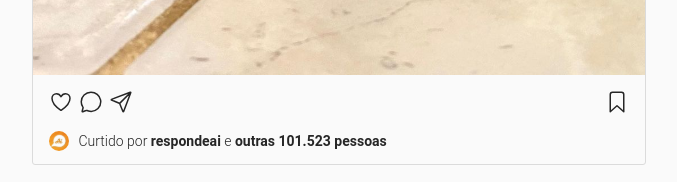
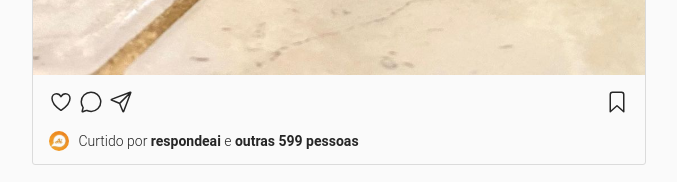
Before and after one commit to ttelmo1/projeto7-instagramreact, a React (Create React App) app: page / in a window 1280 px wide. Shown: the part 820-1002 px from the top of the page, without its empty margins (141-818 px from the left). Built offline with nearby package versions, Linux system fonts and the light colour scheme.

Commit message:
likes and deslikes

```diff
--- a/public/css/style.css
+++ b/public/css/style.css
@@ -182,6 +182,10 @@ body {
 
 .post .conteudo img {
   width: 100%;
+}
+
+.acoes ion-icon[name = "heart"]{
+  color: red
 }
 
 .post .fundo .acoes {
--- a/src/components/Post.js
+++ b/src/components/Post.js
@@ -3,12 +3,39 @@ import React from "react"
 export default function Post(props) {
 
   const [bookMark, setBookMark] = React.useState("bookmark-outline");
+  const [like, setLike] = React.useState(false);
+  const [likesValue, setLikesValue] = React.useState(props.likes);
+  let countClick = 0;
 
   function changeBookMark(bookMark) {
     !(bookMark === "bookmark") ? setBookMark("bookmark") : setBookMark("bookmark-outline")
   }
 
+  function clickLike(){
+
+    if(like)setLikesValue(likesValue - 1)
+    else setLikesValue(likesValue + 1)
+
+    setLike(!like)
+
+  }
+
+  function dbClick(){
+    countClick++
+    setTimeout(function(){
+      countClick = 0;
+    },600)
+    if(countClick == 2 && like == false){
+
+      setLikesValue(likesValue + 1)
+      setLike(true)
+
+    }
+  }
+
+
   return (
+
     <div data-test="post" class="post">
       <div class="topo">
         <div class="usuario">
@@ -21,13 +48,13 @@ export default function Post(props) {
       </div>
 
       <div class="conteudo">
-        <img data-test="post-image" src={props.userPost} />
+        <img data-test="post-image" onClick={dbClick} src={props.userPost} />
       </div>
 
       <div class="fundo">
         <div class="acoes">
           <div>
-            <ion-icon data-test="like-post" name="heart-outline"></ion-icon>
+            <ion-icon data-test="like-post" name={like ? "heart" : "heart-outline"} onClick={clickLike}></ion-icon>
             <ion-icon name="chatbubble-outline"></ion-icon>
             <ion-icon name="paper-plane-outline"></ion-icon>
           </div>
@@ -39,7 +66,7 @@ export default function Post(props) {
         <div class="curtidas">
           <img src={props.userLiked} />
           <div class="texto" data-test="likes-number">
-            Curtido por <strong>{props.likedBy}</strong> e <strong>outras {props.likes} pessoas</strong>
+            Curtido por <strong>{props.likedBy}</strong> e <strong>outras {likesValue} pessoas</strong>
           </div>
         </div>
       </div>
--- a/src/components/Posts.js
+++ b/src/components/Posts.js
@@ -10,7 +10,7 @@ export default function Posts() {
             userPost: '/assets/img/dog.svg',
             userLiked: '/assets/img/respondeai.svg',
             likedBy: 'respondeai',
-            likes:'101.523'
+            likes:599
         },
         {
             userImage: '/assets/img/meowed.svg',
@@ -18,7 +18,7 @@ export default function Posts() {
             userPost: '/assets/img/gato-telefone.svg',
             userLiked: '/assets/img/barked.svg',
             likedBy: 'barked',
-            likes:'99.159'
+            likes:991
         }
     ]
 
```
